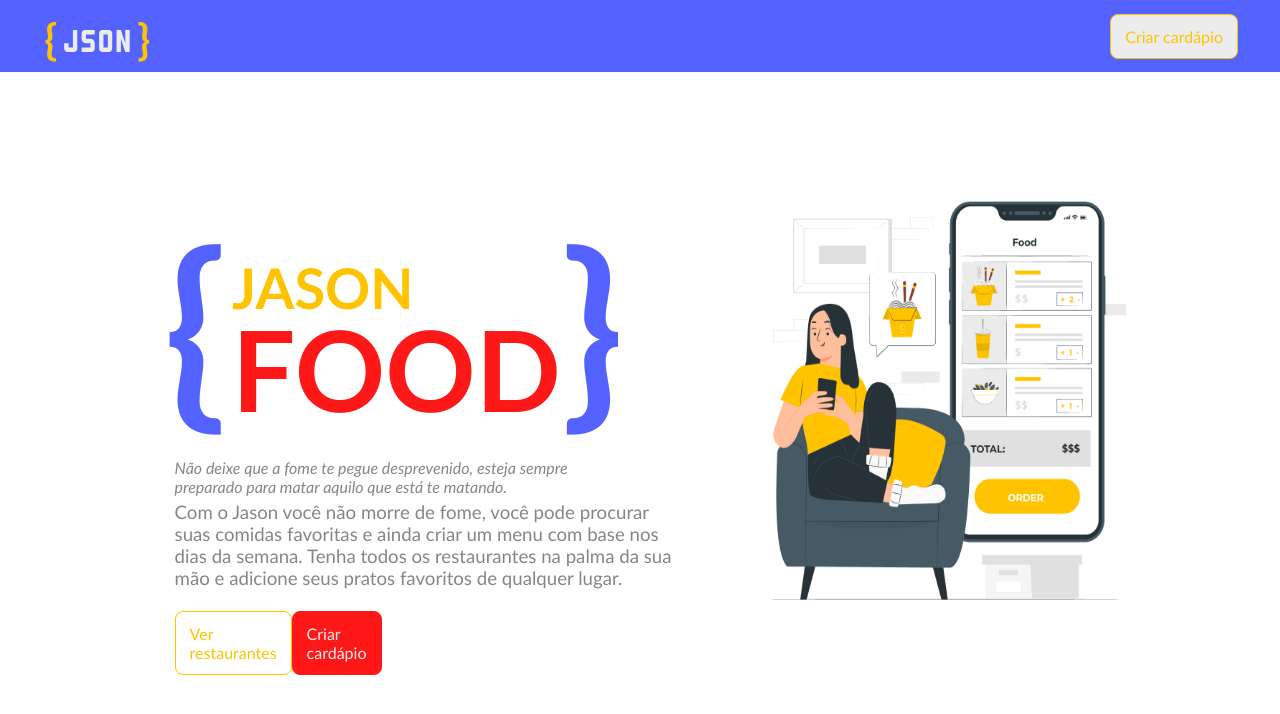
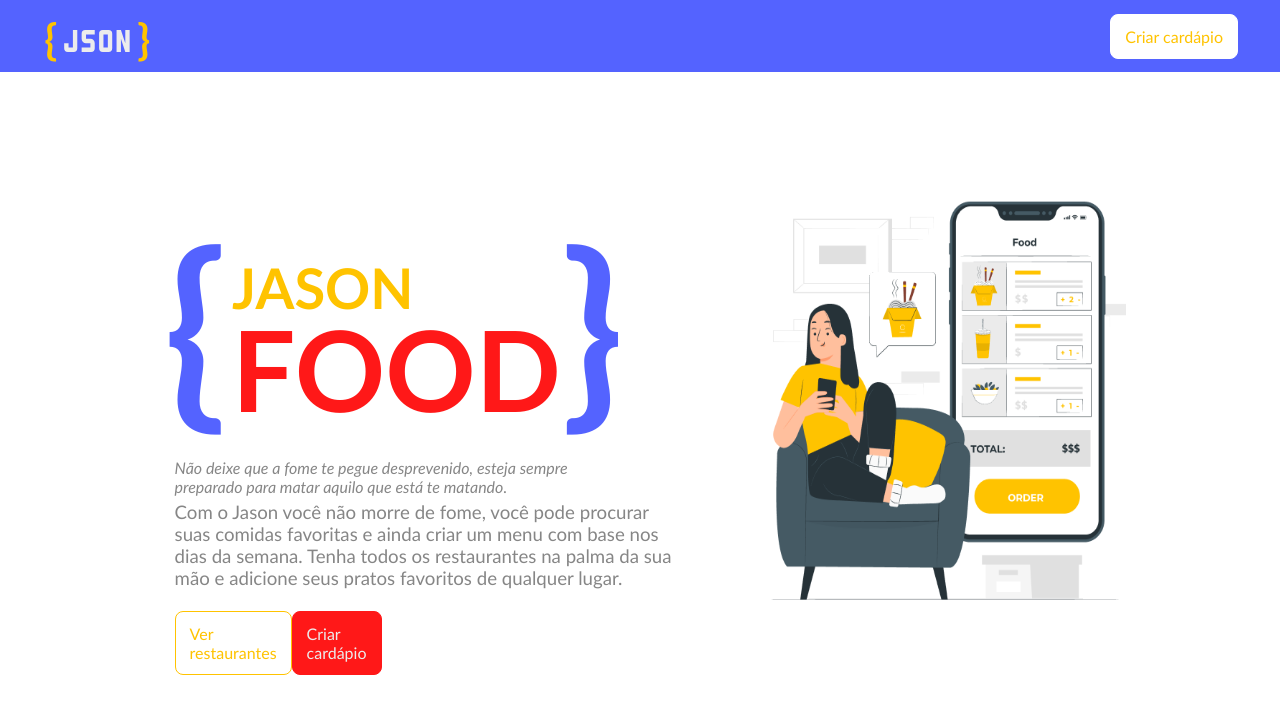
Before and after one commit to mfnp14/globotech-desafio-final, a React (Create React App) app in the folder frontend/jason-app/: page / in a window 1280 px wide. In both pictures the pointer is over the element 1174 px from the left and 36 px from the top of the page. Shown: the top 714 px of the page. Built offline with nearby package versions, Linux system fonts and the light colour scheme.

Commit message:
Ajustando cores de fundo do botão

```diff
--- a/frontend/jason-app/src/component/header/style.css
+++ b/frontend/jason-app/src/component/header/style.css
@@ -44,7 +44,8 @@
 }
 
 .buttonPrimary:hover {
-    background-color: #ECECEC;
+    background-color: white;
+    border: 1px solid white;
     border-radius: 8px;
     transition-delay: 70ms;
     cursor: pointer;
@@ -52,7 +53,7 @@
 
 .textButtonPrimary {
     padding: 12px 14px 12px 14px;
-    color: #ECECEC;
+    color: white;
     cursor: pointer;
 }
 
```
